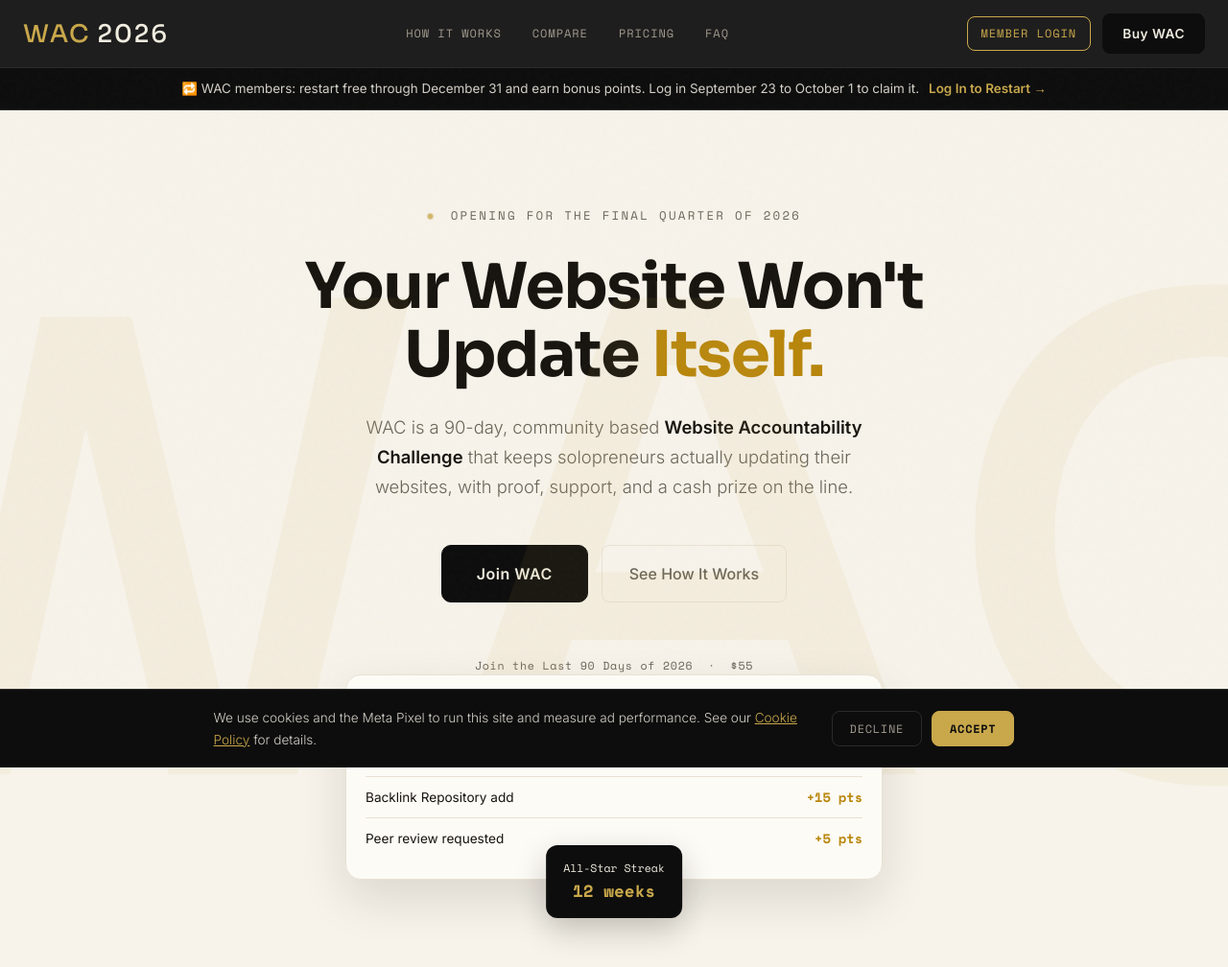
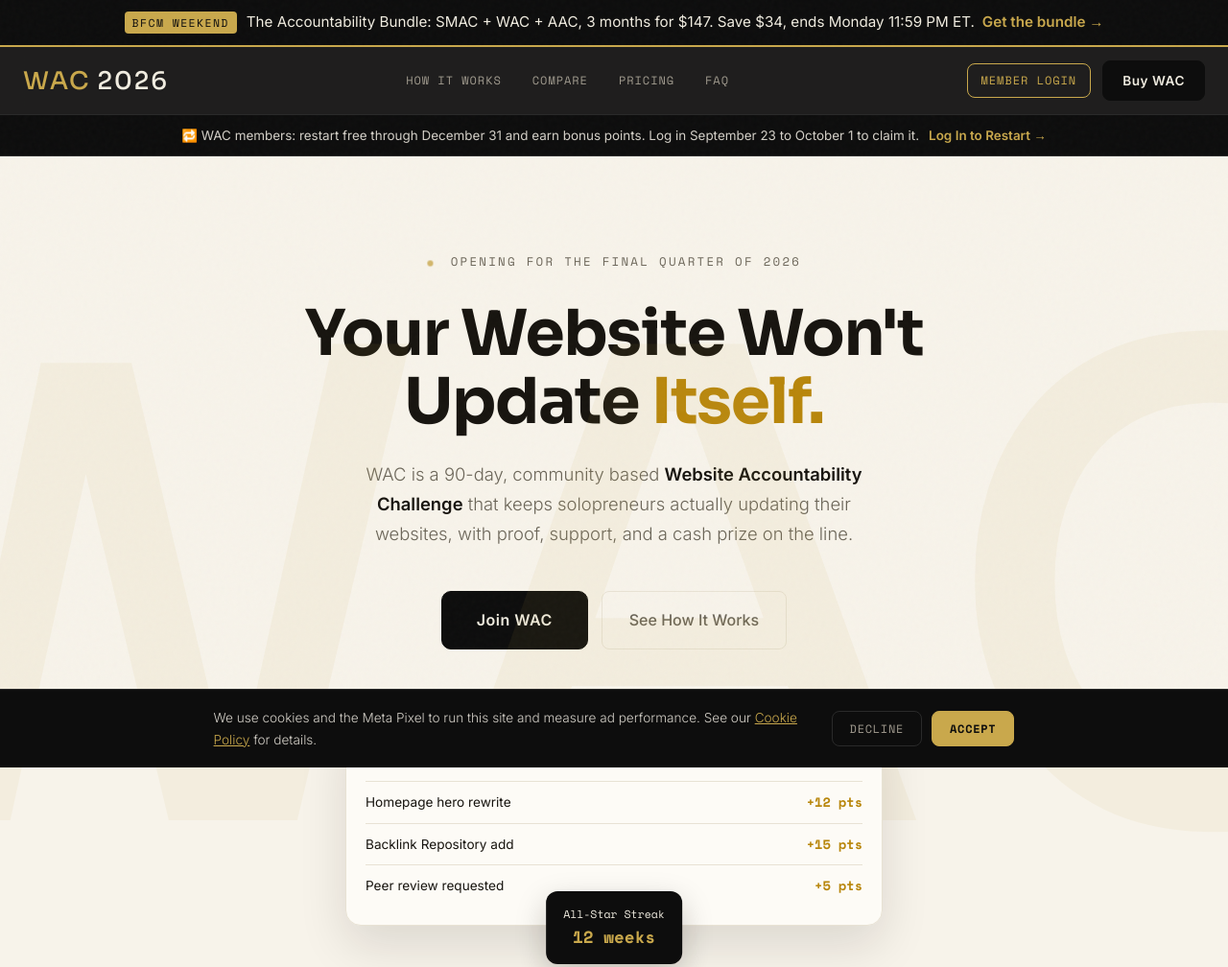
Before and after one commit to templetonimage/wac, a plain HTML site: page index.html in a window 1280 px wide. Shown: the top 1008 px of the page at 96% size. Drawn offline with nearby package versions, Linux system fonts and the light colour scheme.

Commit message:
Add BFCM Accountability Bundle banner (auto-hides after Nov 30, 11:59 PM ET)
Co-Authored-By: Claude Opus 5.5 <noreply@anthropic.com>
Claude-Session: https://claude.ai/code/session_01Dx4YVVRdMTKB3hPNn9DV43

```diff
--- a/index.html
+++ b/index.html
@@ -813,6 +813,17 @@
   </style>
 </head>
 <body>
+<!-- BFCM 2026 Accountability Bundle banner. Auto-hides after Mon Nov 30, 11:59 PM ET. Safe to delete after. -->
+<style>
+#bfcm-bundle-bar{display:none;background:#0d0d0d;border-bottom:2px solid #C9A84C;padding:12px 20px;text-align:center;font-family:'Inter',sans-serif;font-size:.95rem;line-height:1.5;color:#f0ece0;}
+#bfcm-bundle-bar .bb-tag{font-family:'Space Mono',monospace;font-size:.72rem;letter-spacing:.12em;text-transform:uppercase;color:#0d0d0d;background:#C9A84C;padding:3px 8px;border-radius:4px;margin-right:10px;white-space:nowrap;}
+#bfcm-bundle-bar a{color:#C9A84C;font-weight:600;text-decoration:none;white-space:nowrap;margin-left:8px;}
+#bfcm-bundle-bar a:hover{text-decoration:underline;}
+#bfcm-bundle-bar .bb-dots i{display:inline-block;width:8px;height:8px;border-radius:50%;margin:0 2px;vertical-align:middle;}
+</style>
+<div id="bfcm-bundle-bar"><span class="bb-tag">BFCM Weekend</span>The Accountability Bundle: SMAC + WAC + AAC, 3 months for $147. Save $34, ends Monday 11:59 PM ET.<a href="https://buy.stripe.com/fZu4gzdq30sD99Q1OFbo40t">Get the bundle &rarr;</a></div>
+<script>(function(){if(new Date()<new Date('2026-12-01T04:59:00Z')){var b=document.getElementById('bfcm-bundle-bar');if(b)b.style.display='block';}})();</script>
+
 
 <!-- NAV -->
 <nav>
```
